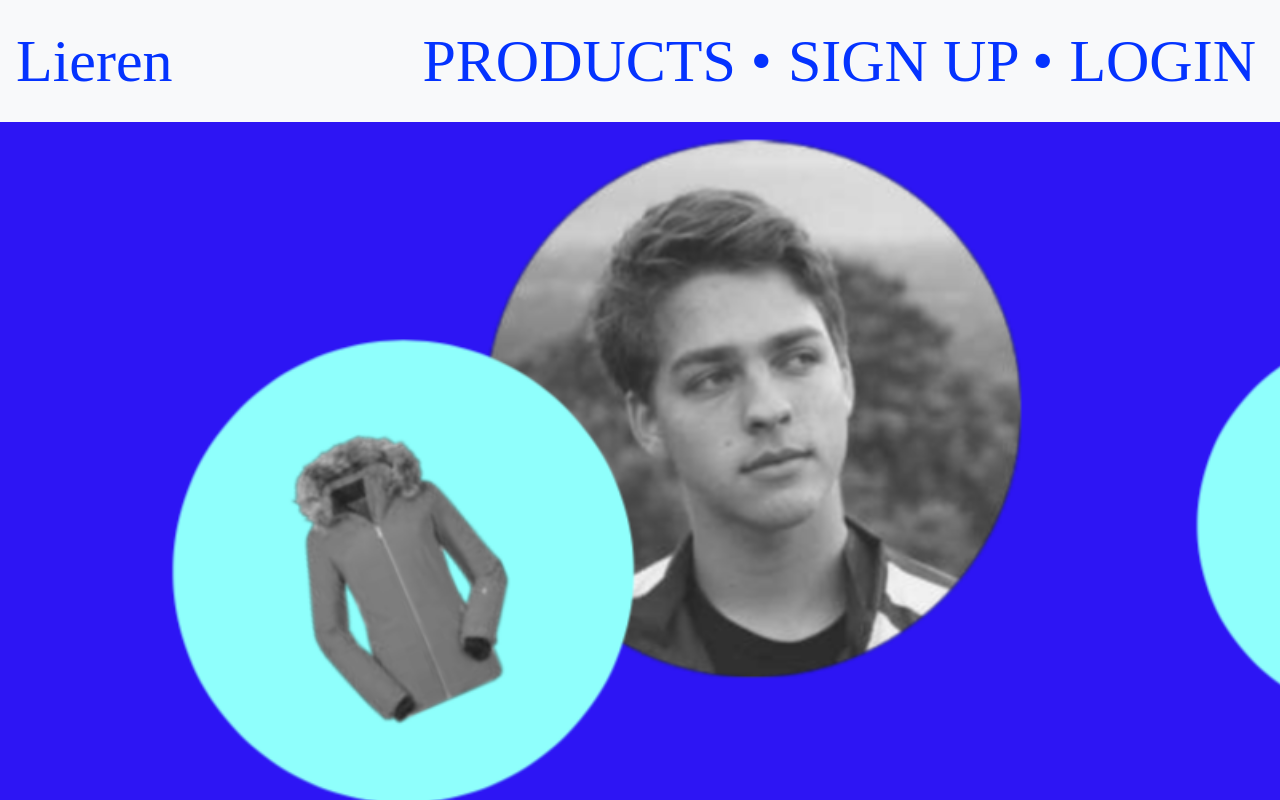
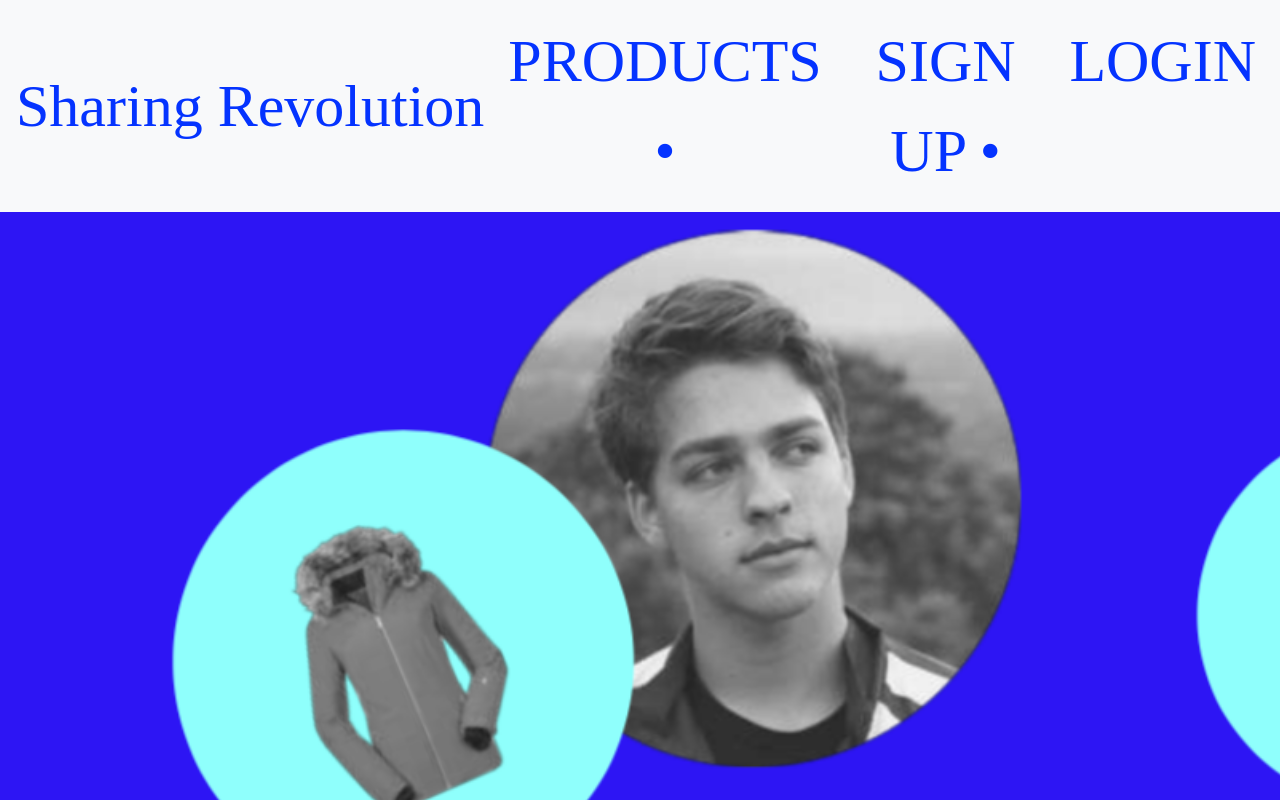
Before and after one commit to las-chicas-project-3/SharingRevolution, a React (Create React App) app in the folder client/: page /products in a window 1280 px wide. Shown: the top 800 px of the page. Built offline with nearby package versions, Linux system fonts and the light colour scheme; no server answers.

Commit message:
Working branch before Passport edits

```diff
--- a/client/src/components/Navbar/index.js
+++ b/client/src/components/Navbar/index.js
@@ -9,7 +9,7 @@ function Navbar() {
   <div class="d-flex flex-grow-1">
       <span class="w-100 d-lg-none d-block"></span>
              <Link className="navbar-brand d-none d-lg-inline-block" to="/">
-          Lieren
+          Sharing Revolution
           </Link>
    </div>
 
--- a/client/src/pages/Products.js
+++ b/client/src/pages/Products.js
@@ -20,7 +20,7 @@ class Products extends Component {
   componentDidMount = () => {
     this.setState(this.props.info)
     //Check the user is the one he says it is
-    API.getUserId({ id: "5d6034f162d60c1f88f489bf" })
+    API.getUserId({ id: "5d615e975770b6443115c817" })
       .then(data =>
         this.setState({ currentUser: data.data[0] }),
       )
```
Also changed, not shown: 1 other file (tests, documents, lock files or other folders).
